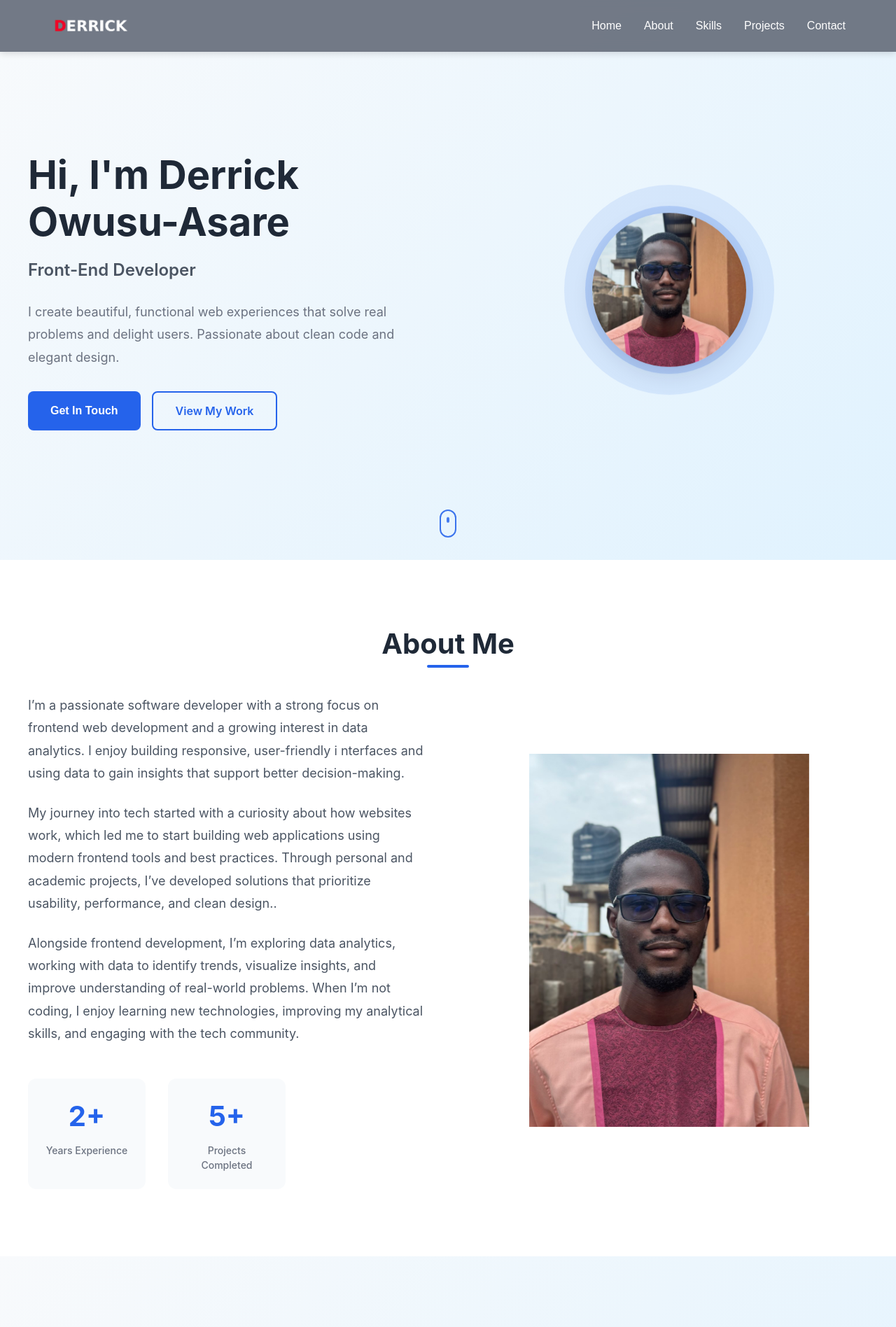
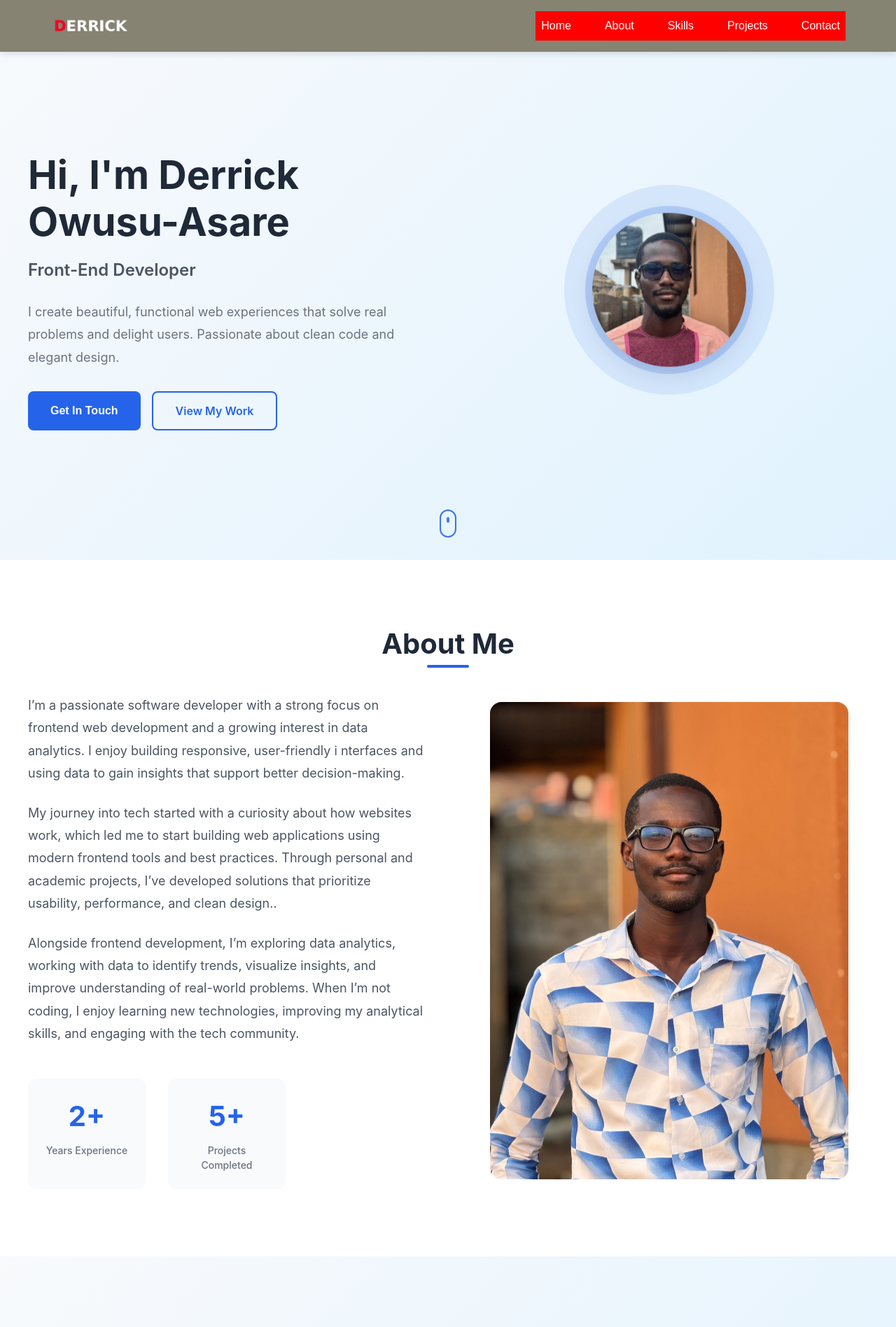
Before and after one commit to showmandem/portfolio, a React (Vite) app: page / in a window 1280 px wide. Shown: the top 1896 px of the page at 70% size. Built offline with nearby package versions, Linux system fonts and the light colour scheme.

Commit message:
worked on images sized for various screens and some nav bar changes

```diff
--- a/src/components/About.css
+++ b/src/components/About.css
@@ -86,9 +86,12 @@
 }
 
 .about-image-wrapper {
-  width: 100%;
-  max-width: 400px;
+  width: 90%;
+  /* max-width: 400px; */
   animation: float 3s ease-in-out infinite;
+}
+.image-2{
+  border-radius: 16px;
 }
 
 @keyframes float {
--- a/src/components/About.jsx
+++ b/src/components/About.jsx
@@ -40,8 +40,9 @@ function About() {
               <img
                 width="100%"
                 height="100%"
-                src="/Derrick.jpg"
+                src="/Derrick1.jpg"
                 alt="About Me"
+                className='image-2'
               />
             </div>
           </div>
--- a/src/components/Navigation.css
+++ b/src/components/Navigation.css
@@ -3,7 +3,7 @@
   top: 0;
   left: 0;
   right: 0;
-  background: rgba(107, 114, 128, 0.95);
+  background: rgba(128, 125, 107, 0.95);
   backdrop-filter: blur(10px);
   box-shadow: 0 2px 10px rgba(0, 0, 0, 0.15);
   z-index: 1000;
@@ -35,7 +35,6 @@
 }
 
 .nav-logo-img {
-
   height: 50px;
   object-fit: contain;
   display: block;
@@ -51,15 +50,19 @@
   gap: 2rem;
   margin: 0;
   padding: 0;
+  background-color: red;
 }
 
 .nav-item {
-  margin: 0;
+  margin: 0 0.5em 0 0.5em;
+  /* background-color: transparent; */
+  border-radius: 8px;
 }
 
 .nav-link {
   background: none;
   border: none;
+
   color: #ffffff;
   font-size: 1rem;
   font-weight: 500;
@@ -130,13 +133,16 @@
     left: -100%;
     top: 70px;
     flex-direction: column;
-    background: #0b1220;
+    background-color: rgb(99, 95, 95, 0.3);
+    backdrop-filter: blur(12px);
     width: 100%;
     text-align: center;
-    transition: left 0.3s ease;
-    box-shadow: 0 10px 27px rgba(2, 6, 23, 0.6);
-    padding: 2rem 0;
+    transition: left 0.3s cubic-bezier(0.4, 0, 0.2, 1);
+    box-shadow: 0 10px 40px rgba(0, 0, 0, 0.3);
+    padding: 2rem 1rem;
     gap: 0;
+    justify-content: center;
+    align-items: center;
   }
 
   .nav-menu.active {
@@ -144,7 +150,61 @@
   }
 
   .nav-item {
-    margin: 1rem 0;
+    margin: 1.5rem 0;
+    animation: slideInUp 0.4s ease forwards;
+    opacity: 0;
+  }
+
+  .nav-menu.active .nav-item:nth-child(1) {
+    animation-delay: 0.1s;
+  }
+
+  .nav-menu.active .nav-item:nth-child(2) {
+    animation-delay: 0.2s;
+  }
+
+  .nav-menu.active .nav-item:nth-child(3) {
+    animation-delay: 0.3s;
+  }
+
+  .nav-menu.active .nav-item:nth-child(4) {
+    animation-delay: 0.4s;
+  }
+
+  .nav-menu.active .nav-item:nth-child(5) {
+    animation-delay: 0.5s;
+  }
+
+  .nav-link {
+    font-size: 1.25rem;
+    padding: 1rem 1.5rem;
+    border-radius: 8px;
+    transition: all 0.3s ease;
+    position: relative;
+    width: 100%;
+    max-width: 250px;
+  }
+
+  .nav-link::after {
+    display: none;
+  }
+
+  .nav-link:hover {
+    background: rgba(251, 252, 255, 0.2);
+    color: #60a5fa;
+    transform: translateY(-2px);
+    box-shadow: 0 4px 12px rgba(96, 165, 250, 0.3);
+  }
+
+  @keyframes slideInUp {
+    from {
+      opacity: 0;
+      transform: translateY(20px);
+    }
+    to {
+      opacity: 1;
+      transform: translateY(0);
+    }
   }
 }
 
```
Also changed, not shown: public/Derrick1.jpg (added), 1 other file (tests, documents, lock files or other folders).
